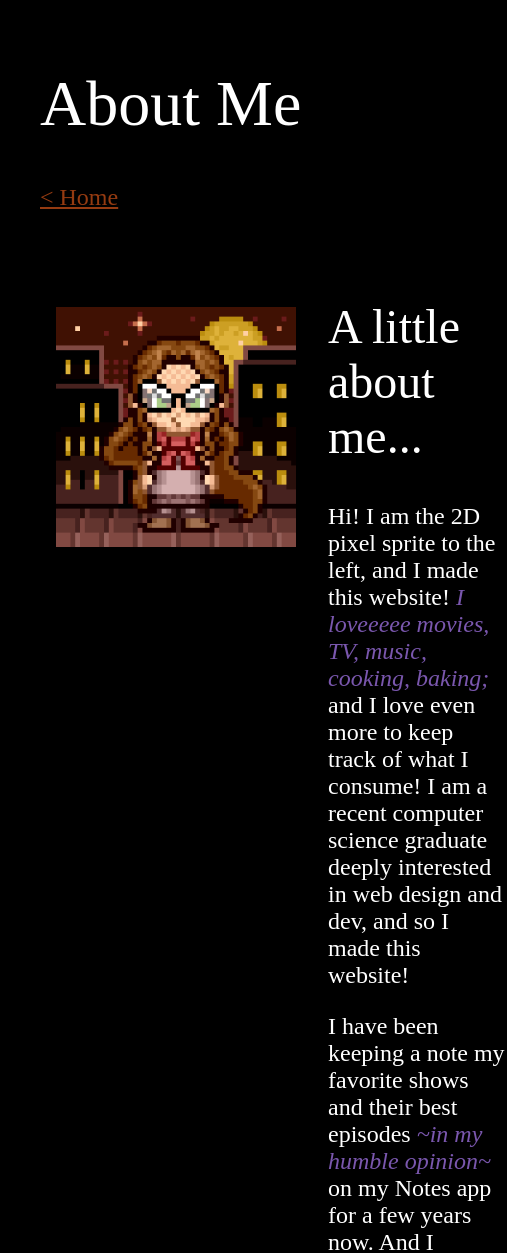
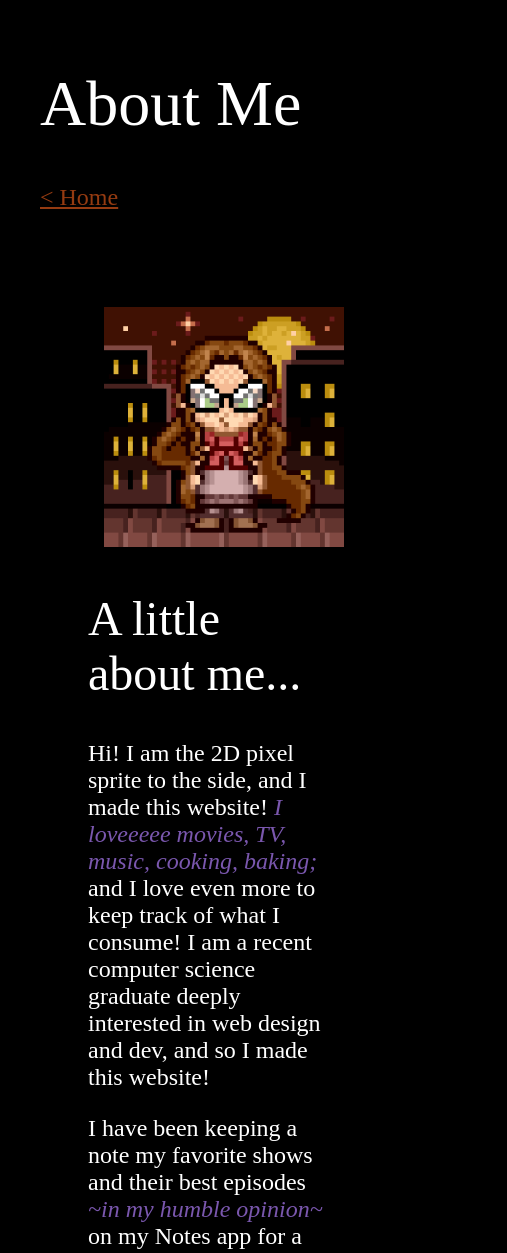
Before and after one commit to SengulC/unboxd, a Next.js app: page /about/me in a window 390 px wide. Shown: the top 1253 px of the page, 507 px wide, since content can reach past the window. Built offline with nearby package versions, Linux system fonts and the light colour scheme; a web font is replaced by a local one.

Commit message:
responsive about page

```diff
--- a/src/app/about/me/page.jsx
+++ b/src/app/about/me/page.jsx
@@ -12,7 +12,7 @@ export default function AboutMe() {
             <div className='aboutmeTxt'>
                 <h2>A little about me...</h2>
                 <p>
-                  Hi! I am the 2D pixel sprite to the left, and I made this website!
+                  Hi! I am the 2D pixel sprite to the side, and I made this website!
                   <span className='emphasis'> I loveeeee movies, TV, music, cooking, baking; </span>
                    and I love even more to keep track of what I consume!
 
--- a/src/app/globals.css
+++ b/src/app/globals.css
@@ -247,8 +247,14 @@ button.closeBookBtn {
   color: black;
 }
 
-/* responsive book */
+/* responsive book and about page */
 @media (max-width: 980px) {
+  .aboutme {
+    display: block;
+    > img.avatar {
+      padding-left: 3em;
+    }
+  }
   .book {
     /* ????? */
   }
```
